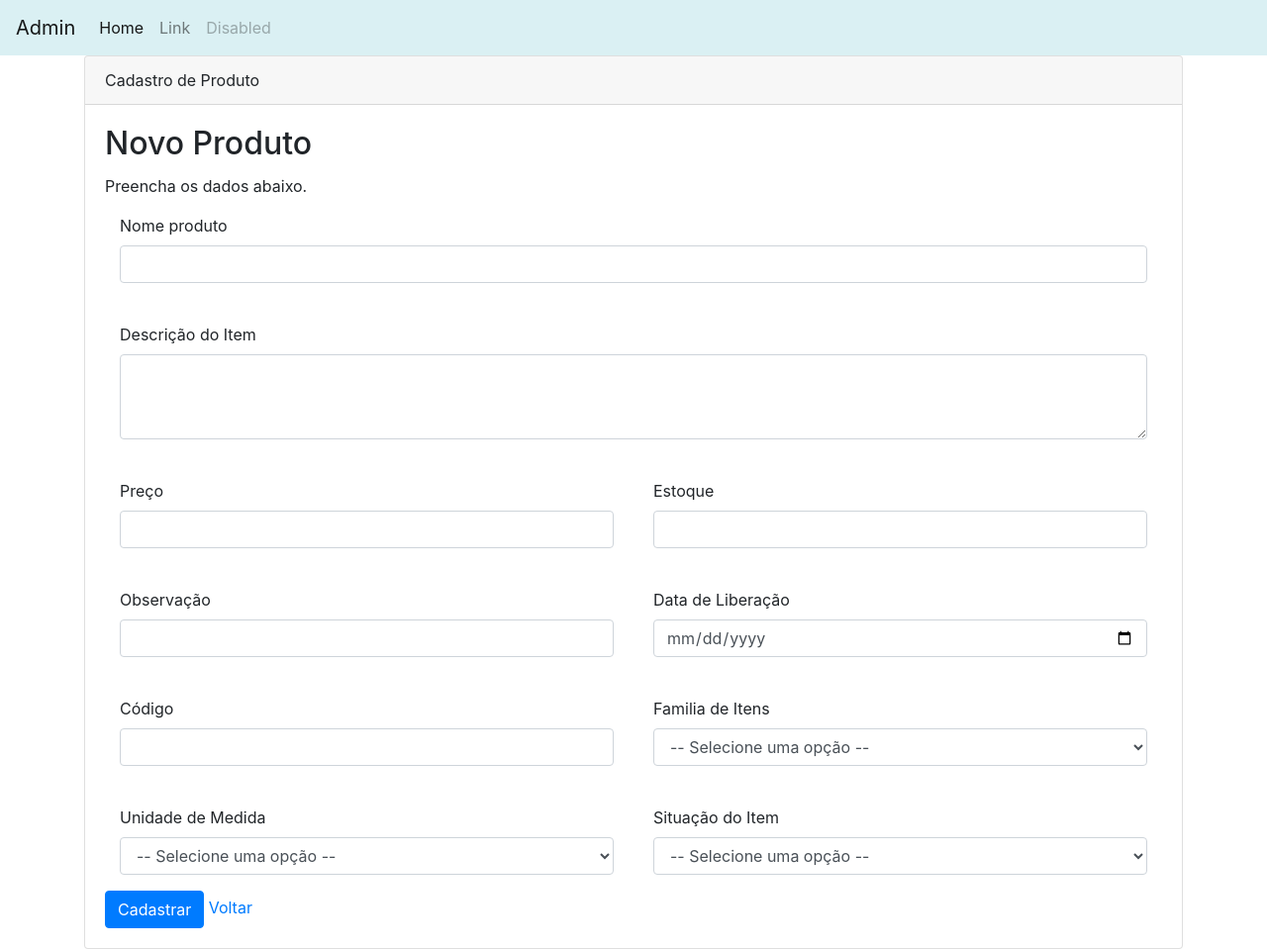
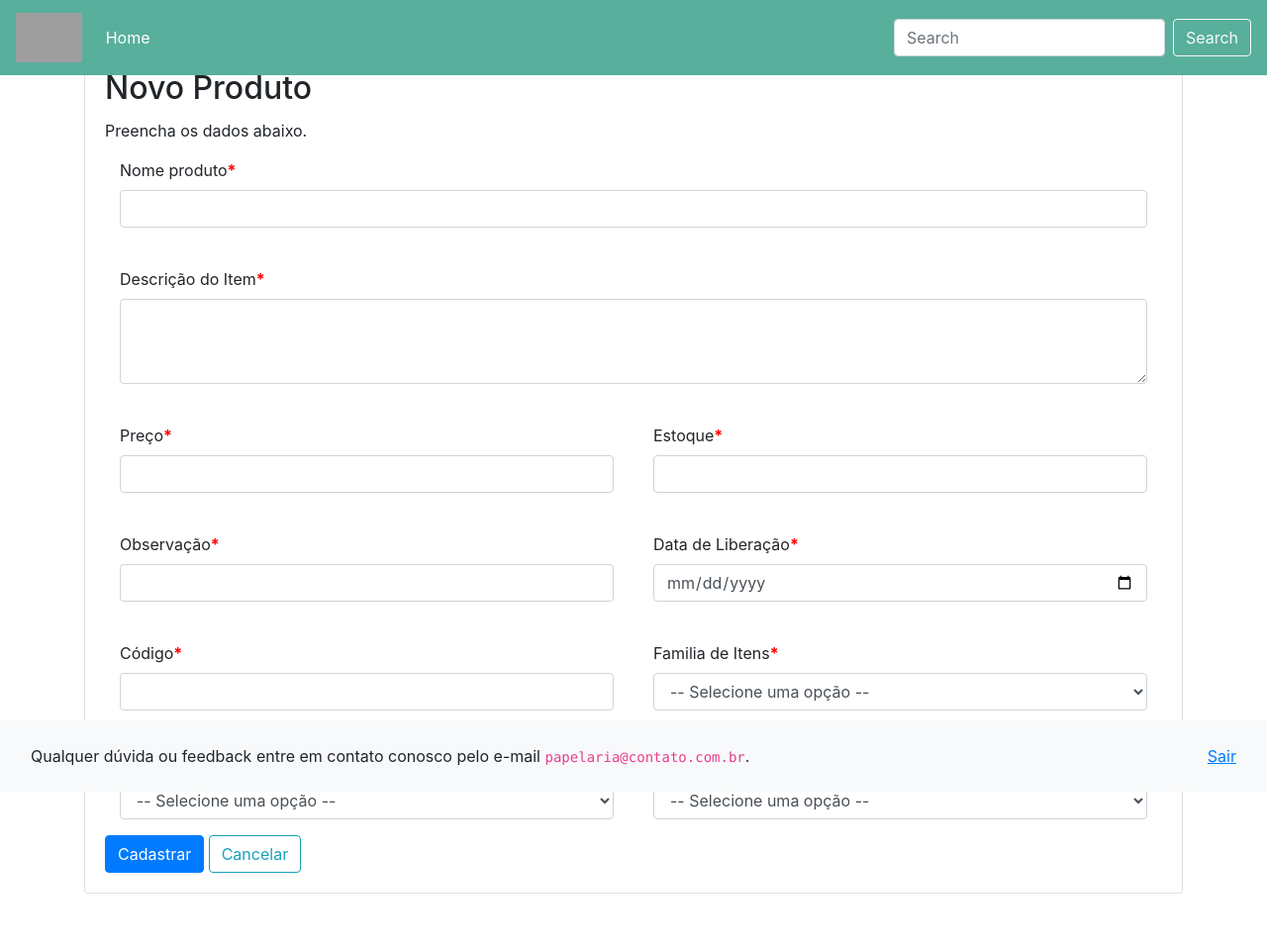
Before and after one commit to CaiqueRosa/projeto_frontend, a PHP site: page /index_produto.php in a window 1280 px wide. Shown: the whole page at 99% size. After the commit the page ends 903 px from the top, so only its background shows below. Run offline with PHP 8.4, Linux system fonts and the light colour scheme; grey boxes are pictures that could not be loaded.

Commit message:
Refinando paginas index e index produto.

```diff
--- /dev/null
+++ b/www/papelaria/footer.component.php
@@ -0,0 +1,12 @@
+<?php
+    function createFooter(){
+        return '
+        <nav class="navbar fixed-bottom navbar-light bg-light" style="float: right; width:100%;">
+            <div class="container-fluid">
+                <p style="padding-top: 1rem;">Qualquer dúvida ou feedback entre em contato conosco pelo e-mail <code>papelaria@contato.com.br</code>.</p>
+                <a style="text-decoration: underline" href="logout.php">Sair</a>
+            </div>
+        </nav>
+        ';
+    }
+?>
--- /dev/null
+++ b/www/papelaria/header.component.php
@@ -0,0 +1,36 @@
+<?php
+function createHeader(){
+    return '
+    <header>
+        <nav class="navbar navbar-expand-lg navbar-dark fixed-top"  style="background-color: #58af9c;">
+
+            <a class="navbar-brand" href="index.php">
+                <img src="..\img\logo-papelaria-header.png" height="50" style="margin-left: 0px;">
+            </a>
+            <button class="navbar-toggler" type="button" data-bs-toggle="collapse" data-bs-target="#navbarSupportedContent" aria-controls="navbarSupportedContent" aria-expanded="false" aria-label="Toggle navigation">
+                <span class="navbar-toggler-icon"></span>
+            </button>
+
+            <div class="collapse navbar-collapse" id="navbarTogglerDemo02">
+                <ul class="navbar-nav mr-auto mt-2 mt-lg-0">
+                    <li class="nav-item active">
+                        <a class="nav-link" href="index.php">Home <span class="sr-only">(current)</span></a>
+                    </li>
+                    <!--
+                    <li class="nav-item">
+                        <a class="nav-link">Link</a>
+                    </li>
+                    <li class="nav-item">
+                        <a class="nav-link disabled">Disabled</a>
+                    </li>-->
+                </ul>
+                <form class="form-inline my-2 my-lg-0">
+                    <input class="form-control mr-sm-2" type="search" placeholder="Search">
+                    <button class="btn btn-outline-light my-2 my-sm-0 submit-button" type="submit" onclick="showAlert()">Search</button>
+                </form>
+            </div>
+        </nav>
+
+    </header>';
+}
+?>
--- a/www/papelaria/index_produto.php
+++ b/www/papelaria/index_produto.php
@@ -9,32 +9,13 @@
     <title>Cadastro de Produto</title>
 </head>
 <body>
-    <header>
-        <nav class="navbar navbar-expand-lg navbar-light" style="background-color: #daf0f3;">
-            <a class="navbar-brand">Admin</a>
-            <button class="navbar-toggler" type="button" data-toggle="collapse" data-target="#navbarTogglerDemo02" aria-controls="navbarTogglerDemo02" aria-expanded="false" aria-label="Toggle navigation">
-                <span class="navbar-toggler-icon"></span>
-            </button>
-
-            <div class="collapse navbar-collapse" id="navbarTogglerDemo02">
-                <ul class="navbar-nav mr-auto mt-2 mt-lg-0">
-                    <li class="nav-item active">
-                        <a class="nav-link" href="index.php">Home <span class="sr-only">(current)</span></a>
-                    </li>
-                    <li class="nav-item">
-                        <a class="nav-link">Link</a>
-                    </li>
-                    <li class="nav-item">
-                        <a class="nav-link disabled">Disabled</a>
-                    </li>
-                </ul>
-
-            </div>
-        </nav>
-    </header>
+    <?php
+        include "./header.component.php";
+        echo createHeader();
+    ?>
     <div class="wrapper">
         <section class="container">
-            <div class="card">
+            <div class="card form-produto">
                 <div class="card-header">Cadastro de Produto</div>
 
                 <div class="card-body">
@@ -44,27 +25,27 @@
                     <form action="cadastro_produto.php" method="POST">
 
                         <div class="form-group col-md-12">
-                            <label>Nome produto</label>
-                            <input type="text" name="nomeproduto" class="form-control"><br>
+                            <label>Nome produto<strong style="color:red">*</strong></label>
+                            <input type="text" name="nomeproduto" class="form-control" required><br>
                         </div>
 
                         <div class="form-group col-md-12">
-                            <label>Descrição do Item</label>
-                            <textarea name="descricao_item" class="form-control input-append date" rows="3"></textarea><br>
+                            <label>Descrição do Item<strong style="color:red">*</strong></label>
+                            <textarea name="descricao_item" class="form-control input-append date" rows="3" required></textarea><br>
                         </div>
 
                         <section class="form-row">
                             <div class="col">
                                 <div class="form-group col">
-                                    <label>Preço</label>
-                                    <input type="text" name="preco" class="form-control"><br>
+                                    <label>Preço<strong style="color:red">*</strong></label>
+                                    <input type="text" name="preco" class="form-control" required><br>
                                 </div>
                             </div>
 
                             <div class="col">
                                 <div class="form-group col">
-                                    <label>Estoque</label>
-                                    <input type="text" name="estoque" class="form-control"><br>
+                                    <label>Estoque<strong style="color:red">*</strong></label>
+                                    <input type="text" name="estoque" class="form-control" required><br>
                                 </div>
                             </div>
                         </section>
@@ -72,16 +53,16 @@
                         <section class="form-row">
                             <div class="col">
                                 <div class="form-group col">
-                                    <label>Observação</label>
-                                    <input type="text" name="obs" class="form-control"><br>
+                                    <label>Observação<strong style="color:red">*</strong></label>
+                                    <input type="text" name="obs" class="form-control" required><br>
                                 </div>
                             </div>
 
                              <!--data_criacao nao sera informada pelo usuário, esse campo no bd sempre é salvo com a data de agora-->
                             <div class="col">
                                 <div class="form-group col">
-                                    <label>Data de Liberação</label>
-                                    <input type="date" name="data_liberacao" class="form-control input-append date"><br>
+                                    <label>Data de Liberação<strong style="color:red">*</strong></label>
+                                    <input type="date" name="data_liberacao" class="form-control input-append date" required><br>
                                 </div>
                             </div>
                         </section>
@@ -89,17 +70,17 @@
                         <section class="form-row">
                             <div class="col">
                                 <div class="form-group col">
-                                    <label>Código</label>
-                                    <input type="number" name="codigo" class="form-control"><br>
+                                    <label>Código<strong style="color:red">*</strong></label>
+                                    <input type="number" name="codigo" class="form-control" required><br>
                                 </div>
                             </div>
 
                             <div class="col">
                                 <div class="form-group col">
-                                    <label>Familia de Itens</label>
+                                    <label>Familia de Itens<strong style="color:red">*</strong></label>
 
-                                    <select type="select" name="familia_de_itens" class="form-control">
-                                        <option disabled selected value="none"> -- Selecione uma opção -- </option>
+                                    <select type="select" name="familia_de_itens" class="form-control" required>
+                                        <option disabled selected value=""> -- Selecione uma opção -- </option>
                                         <option value="mat-escolar">Material Escolar</option>
                                         <option value="mat-construcao">Material de Construção</option>
                                         <option value="mat-corporativo">Material Corporativo</option>
@@ -111,10 +92,10 @@
                         <section class="form-row">
                             <div class="col">
                                 <div class="form-group col">
-                                    <label>Unidade de Medida</label>
+                                    <label>Unidade de Medida<strong style="color:red">*</strong></label>
 
-                                    <select type="select" name="unidade_medida" class="form-control">
-                                        <option disabled selected value="none"> -- Selecione uma opção -- </option>
+                                    <select type="select" name="unidade_medida" class="form-control" required>
+                                        <option disabled selected value=""> -- Selecione uma opção -- </option>
                                         <option value="cm">Centímetro</option>
                                         <option value="m">Metro</option>
                                         <option value="km">Kilômetro</option>
@@ -126,10 +107,10 @@
                             </div>
                             <div class="col">
                                 <div class="form-group col">
-                                    <label>Situação do Item</label>
+                                    <label>Situação do Item<strong style="color:red">*</strong></label>
 
-                                    <select type="select" name="situacao_do_item" class="form-control">
-                                        <option disabled selected value="none"> -- Selecione uma opção -- </option>
+                                    <select type="select" name="situacao_do_item" class="form-control" required>
+                                        <option disabled selected value=""> -- Selecione uma opção -- </option>
                                         <option value="obsoleto">Totalmente Obsoleto</option>
                                         <option value="disponivel">Disponível</option>
                                     </select>
@@ -139,12 +120,19 @@
 
                         <div class="navigation-buttons">
                             <button type="submit" name="enviar" class="btn btn-primary">Cadastrar</button>
-                            <a class="go-back-button" href="index.php">Voltar</a>
+                            <a class="btn btn-outline-info" href="index.php">Cancelar</a>
                         </div>
                     </form>
                 </div>
             </div>
         </section>
     </div>
+    <div>
+        <?php
+            include "./footer.component.php";
+            echo createFooter();
+        ?>
+    </div>
+
 </body>
 </html>
```
Also changed, not shown: www/css/cadastro-produto.css (+7 -0 lines), www/css/index.css (added, +16 -0 lines), www/papelaria/index.php (+31 -40 lines), www/img/checklist.png (added), www/img/logo-papelaria-header.png (added), www/img/new.png (added).
